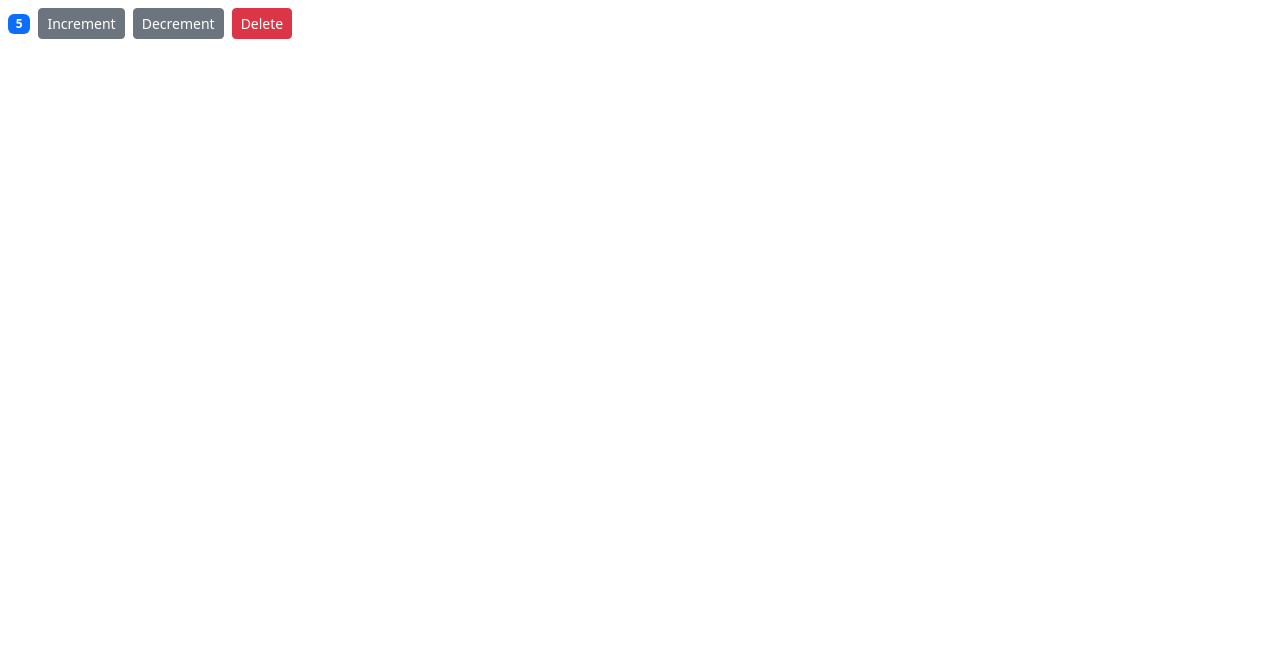
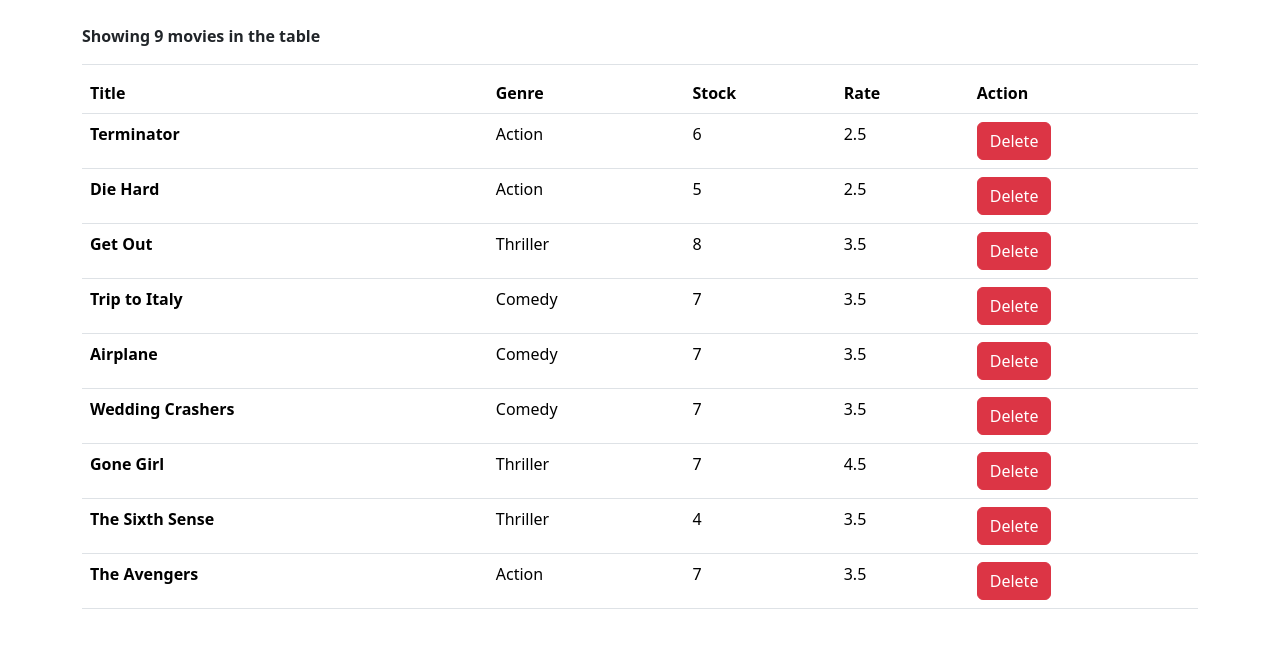
Before and after one commit to Ahmadraza047/react-counter, a React (Create React App) app: page / in a window 1280 px wide. Shown: the top 648 px of the page. Built offline with nearby package versions, Linux system fonts and the light colour scheme.

Commit message:
Render Movie List and Delete Movies List

```diff
--- a/package.json
+++ b/package.json
@@ -7,6 +7,7 @@
     "@testing-library/react": "^13.4.0",
     "@testing-library/user-event": "^13.5.0",
     "bootstrap": "^5.3.2",
+    "random-string": "^0.2.0",
     "react": "^18.2.0",
     "react-dom": "^18.2.0",
     "react-scripts": "5.0.1",
--- /dev/null
+++ b/src/components/movies.jsx
@@ -0,0 +1,55 @@
+import React, { Component } from 'react';
+import { getMovies } from '../services/fakeMovieService';
+
+
+class Movies extends Component {
+    state = {
+        movies : getMovies()
+    }
+
+
+    render() {
+        const { length : count } = this.state.movies;
+        if ( count === 0 ) return <div className='container'><p className='mt-4 mb-0 pb-3 fw-bold border-bottom'>Sorry No Movie in database</p></div>;
+
+
+        return (
+            <React.Fragment>
+            <div className='container'>
+                <p className='mt-4 mb-0 pb-3 fw-bold border-bottom'>Showing { count } movies in the table</p>
+                <table className={ `table table-hover mt-2 ${ this.state.movies.length === 0 && 'd-none'}` }>
+                <thead>
+                    <tr>
+                    <th scope="col">Title</th>
+                    <th scope="col">Genre</th>
+                    <th scope="col">Stock</th>
+                    <th scope="col">Rate</th>
+                    <th scope="col">Action</th>
+                    </tr>
+                </thead>
+                <tbody>
+                    { this.state.movies.map( m =>
+                            <tr key={ m._id} >
+                                <th scope="row">{ m.title}</th>
+                                <td>{ m.genre.name}</td>
+                                <td>{ m.numberInStock}</td>
+                                <td>{ m.dailyRentalRate}</td>
+                                <td><button onClick={ () => this.deleteSingleMovie(m._id) } type="button" className="btn btn-danger">Delete</button></td>
+                            </tr>
+                        )
+                        }
+                </tbody>
+                </table>
+            </div>
+            </React.Fragment>
+        );
+    }
+
+    deleteSingleMovie = (id) => {
+        let movies = this.state.movies.filter(m => m._id !== id );
+        this.setState({ movies });
+    }
+
+}
+
+export default Movies;
--- a/src/index.js
+++ b/src/index.js
@@ -1,7 +1,8 @@
 import React from 'react';
 import ReactDOM from 'react-dom/client';
 import './index.css';
-import Counter from './components/counter';
+
+import Movies from './components/movies';
 import 'bootstrap/dist/css/bootstrap.min.css';
 import reportWebVitals from './reportWebVitals';
 
@@ -10,7 +11,7 @@ const root = ReactDOM.createRoot(document.getElementById('root'));
 
 root.render(
   <React.StrictMode>
-    <Counter />
+    <Movies />
   </React.StrictMode>
 );
 
--- /dev/null
+++ b/src/services/fakeGenreService.js
@@ -0,0 +1,11 @@
+export const genres = [
+  { _id: "1", name: "All Genres" },
+  { _id: "5b21ca3eeb7f6fbccd471818", name: "Action" },
+
+  { _id: "5b21ca3eeb7f6fbccd471814", name: "Comedy" },
+  { _id: "5b21ca3eeb7f6fbccd471820", name: "Thriller" }
+];
+
+export function getGenres() {
+  return genres.filter(g => g);
+}
--- /dev/null
+++ b/src/services/fakeMovieService.js
@@ -0,0 +1,104 @@
+import * as genresAPI from "./fakeGenreService";
+import randomstring from "random-string";
+
+const movies = [
+  {
+    _id: "5b21ca3eeb7f6fbccd471815",
+    title: "Terminator",
+    genre: { _id: "5b21ca3eeb7f6fbccd471818", name: "Action" },
+    numberInStock: 6,
+    dailyRentalRate: 2.5,
+    publishDate: "2018-01-03T19:04:28.809Z"
+  },
+  {
+    _id: "5b21ca3eeb7f6fbccd471816",
+    title: "Die Hard",
+    genre: { _id: "5b21ca3eeb7f6fbccd471818", name: "Action" },
+    numberInStock: 5,
+    dailyRentalRate: 2.5
+  },
+  {
+    _id: "5b21ca3eeb7f6fbccd471817",
+    title: "Get Out",
+    genre: { _id: "5b21ca3eeb7f6fbccd471820", name: "Thriller" },
+    numberInStock: 8,
+    dailyRentalRate: 3.5
+  },
+  {
+    _id: "5b21ca3eeb7f6fbccd471819",
+    title: "Trip to Italy",
+    genre: { _id: "5b21ca3eeb7f6fbccd471814", name: "Comedy" },
+    numberInStock: 7,
+    dailyRentalRate: 3.5
+  },
+  {
+    _id: "5b21ca3eeb7f6fbccd47181a",
+    title: "Airplane",
+    genre: { _id: "5b21ca3eeb7f6fbccd471814", name: "Comedy" },
+    numberInStock: 7,
+    dailyRentalRate: 3.5
+  },
+  {
+    _id: "5b21ca3eeb7f6fbccd47181b",
+    title: "Wedding Crashers",
+    genre: { _id: "5b21ca3eeb7f6fbccd471814", name: "Comedy" },
+    numberInStock: 7,
+    dailyRentalRate: 3.5
+  },
+  {
+    _id: "5b21ca3eeb7f6fbccd47181e",
+    title: "Gone Girl",
+    genre: { _id: "5b21ca3eeb7f6fbccd471820", name: "Thriller" },
+    numberInStock: 7,
+    dailyRentalRate: 4.5
+  },
+  {
+    _id: "5b21ca3eeb7f6fbccd47181f",
+    title: "The Sixth Sense",
+    genre: { _id: "5b21ca3eeb7f6fbccd471820", name: "Thriller" },
+    numberInStock: 4,
+    dailyRentalRate: 3.5
+  },
+  {
+    _id: "5b21ca3eeb7f6fbccd471821",
+    title: "The Avengers",
+    genre: { _id: "5b21ca3eeb7f6fbccd471818", name: "Action" },
+    numberInStock: 7,
+    dailyRentalRate: 3.5
+  }
+];
+
+export function getMovies() {
+  return movies;
+}
+
+export function getMovie(id) {
+  return movies.find(m => m._id === id);
+}
+
+export function saveMovie(movie) {
+  let movieInDb = movies.find(m => m._id === movie._id) || {};
+  movieInDb.title = movie.title;
+  movieInDb.genre = genresAPI.genres.find(g => g._id === movie.genreId);
+  movieInDb.numberInStock = movie.numberInStock;
+  movieInDb.dailyRentalRate = movie.dailyRentalRate;
+
+  if (!movieInDb._id) {
+    movieInDb._id = randomstring({
+      length: 15,
+      numeric: true,
+      letters: true,
+      special: false,
+      exclude: ["a", "b", "1"]
+    });
+    movies.push(movieInDb);
+  }
+
+  return movieInDb;
+}
+
+export function deleteMovie(id) {
+  let movieInDb = movies.find(m => m._id === id);
+  movies.splice(movies.indexOf(movieInDb), 1);
+  return movieInDb;
+}
```
Also changed, not shown: 1 other file (tests, documents, lock files or other folders).
